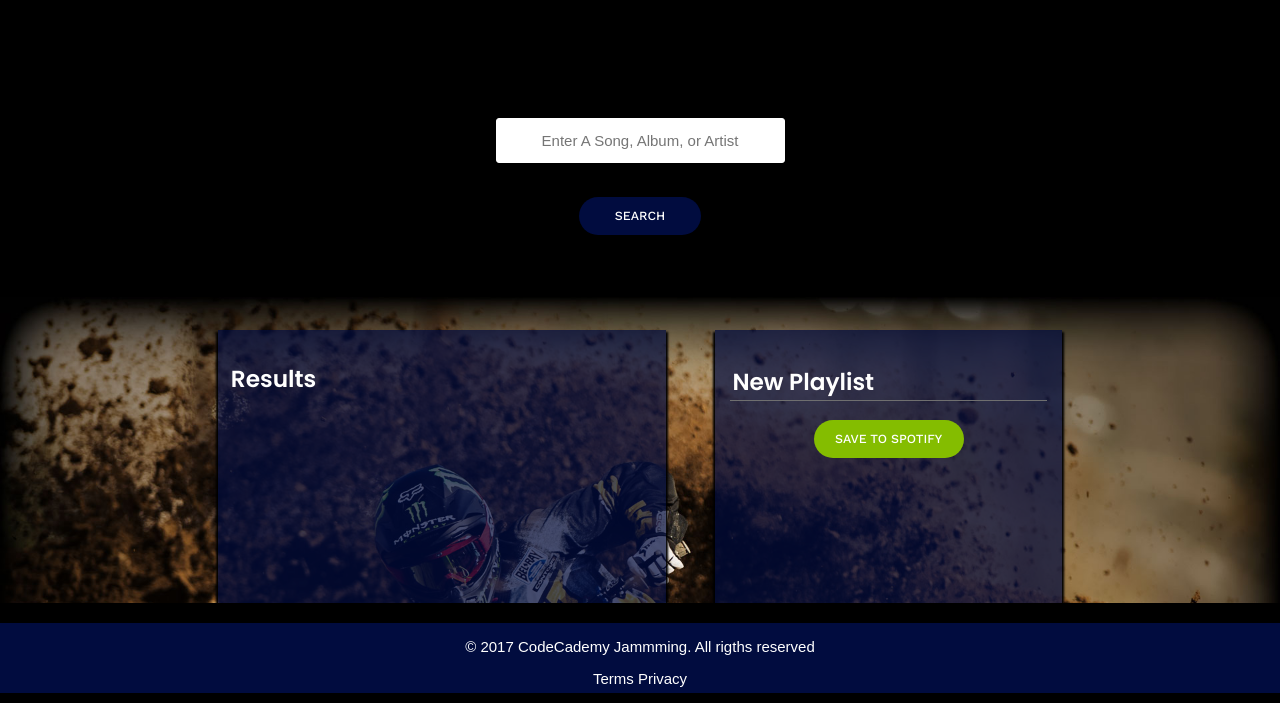
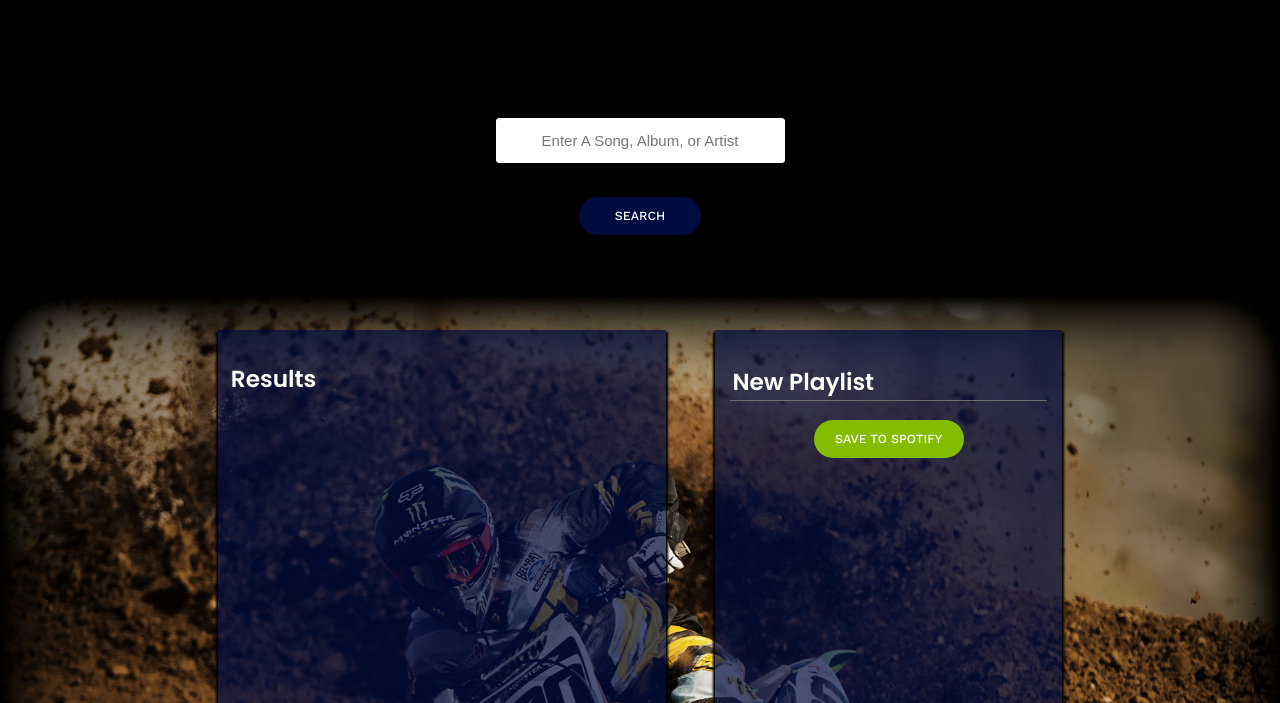
Before and after one commit to chipsenter/Jammming, a React app: page public/index.html in a window 1280 px wide. Shown: the part 97-800 px from the top of the page. Built offline with nearby package versions, Linux system fonts and the light colour scheme.

Commit message:
Removed Footer

```diff
--- a/public/index.html
+++ b/public/index.html
@@ -41,8 +41,8 @@
     -->
   </body>
 
-  <!-- Footer -->
-  <style>
+  Footer // Removed to get mobile funtional //
+  <!-- <style>
     .footer {
         position: fixed;
         left: 0;
@@ -51,7 +51,7 @@
         width: 100%;
         background-color: #010c3f;
         color: white;
-        text-align: center;
+        text-align: left;
     }
 
     .main-container {
@@ -64,11 +64,10 @@
         color: white;
         text-align: center;
     }
-    </style>
-    <div class="main-container">
+     </style> -->
+    <!--<div class="main-container">
     <div class="footer">
       <p>© 2017 CodeCademy Jammming. All rigths reserved</h5>
-        <p>Terms Privacy</p>
     </div>
-  </div>
+  </div> -->
 </html>
```
